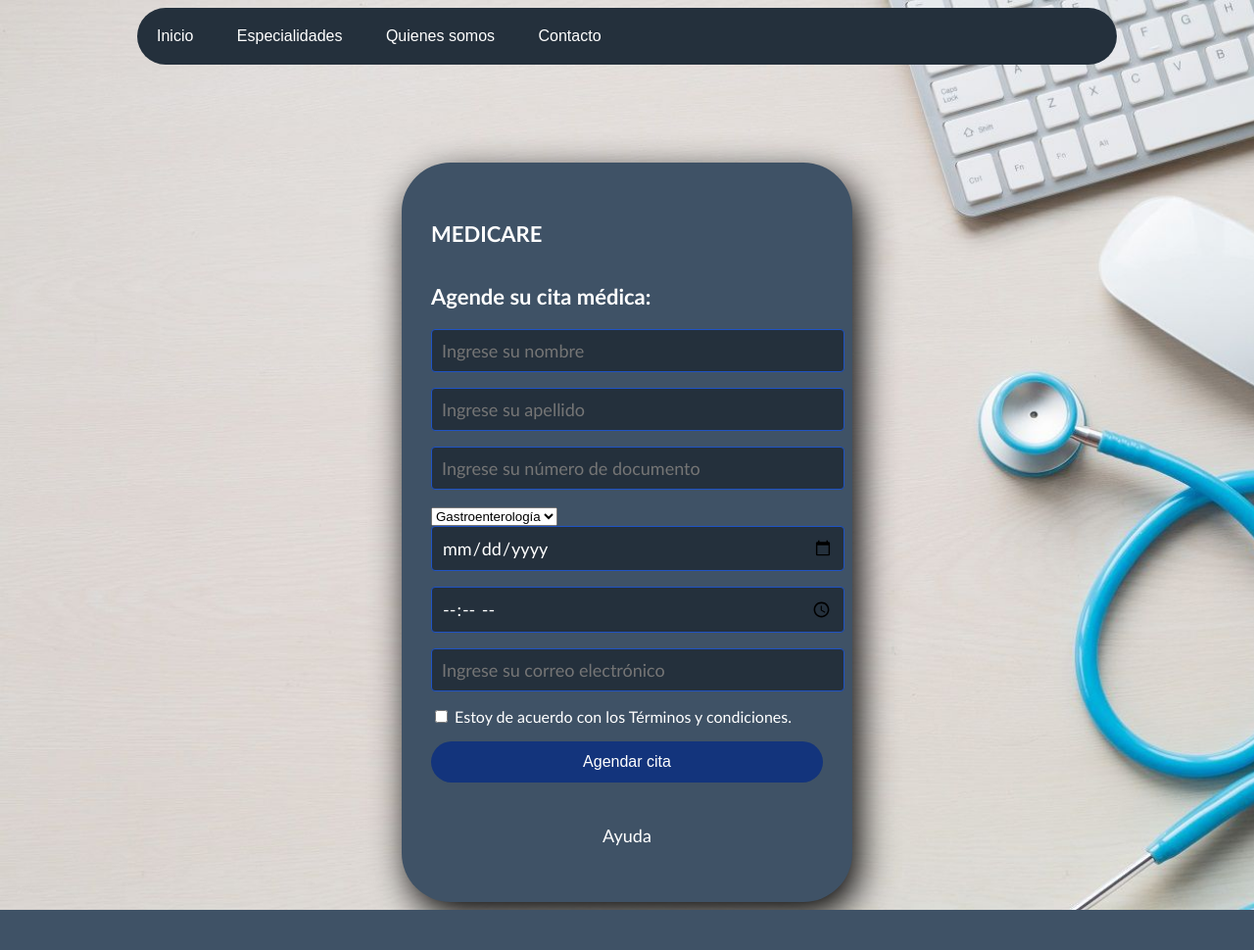
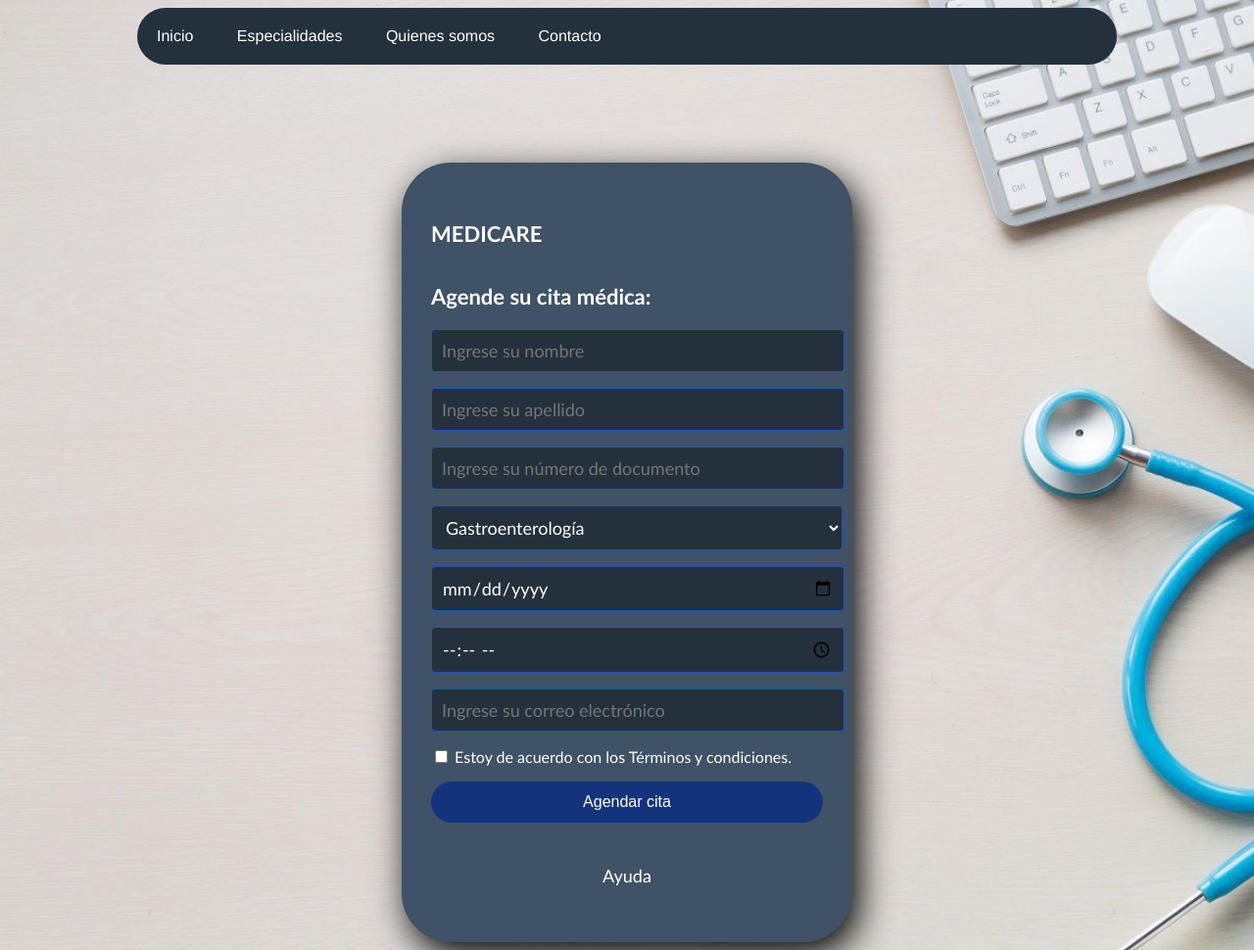
Before and after one commit to andresfe159/appointment, a PHP site: page / in a window 1280 px wide. Shown: the whole page at 98% size. Before the commit the page ends 929 px from the top, so only its background shows below. Run offline with PHP 8.4, Linux system fonts and the light colour scheme.

Commit message:
Update estilos.css

```diff
--- a/estilos.css
+++ b/estilos.css
@@ -1,5 +1,5 @@
 body {
-    font-family: arial, helvetica;
+    font-family: 'Franklin Gothic Medium', 'Arial Narrow', Arial, sans-serif;
     background: #e8e8e8;
     background-image: url('imagenes/mouse.jpg');
     background-size: cover;
@@ -63,6 +63,18 @@
     color: white;
 }
 
+.especialidad {
+    width: 105%;
+    background: #24303c;
+    padding: 10px;
+    border-radius: 4px;
+    margin-bottom: 16px;
+    border: 1px solid #1f53c5;
+    font-family: 'calibri';
+    font-size: 18px;
+    color: white;
+}
+
 .form-register p {
     height: 40px;
     text-align: center;
```
Also changed, not shown: other parts of estilos.css (+50 -7 lines).
